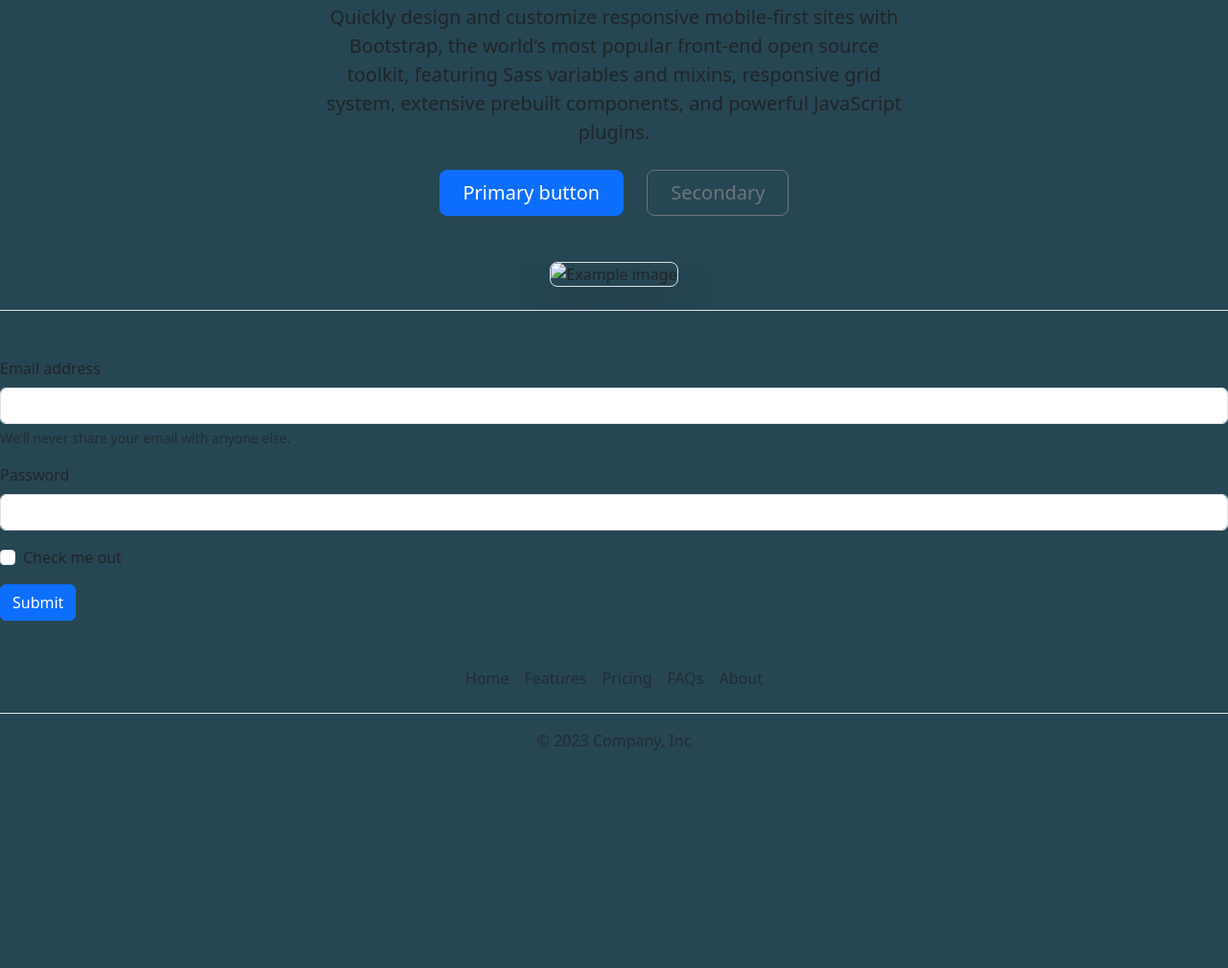
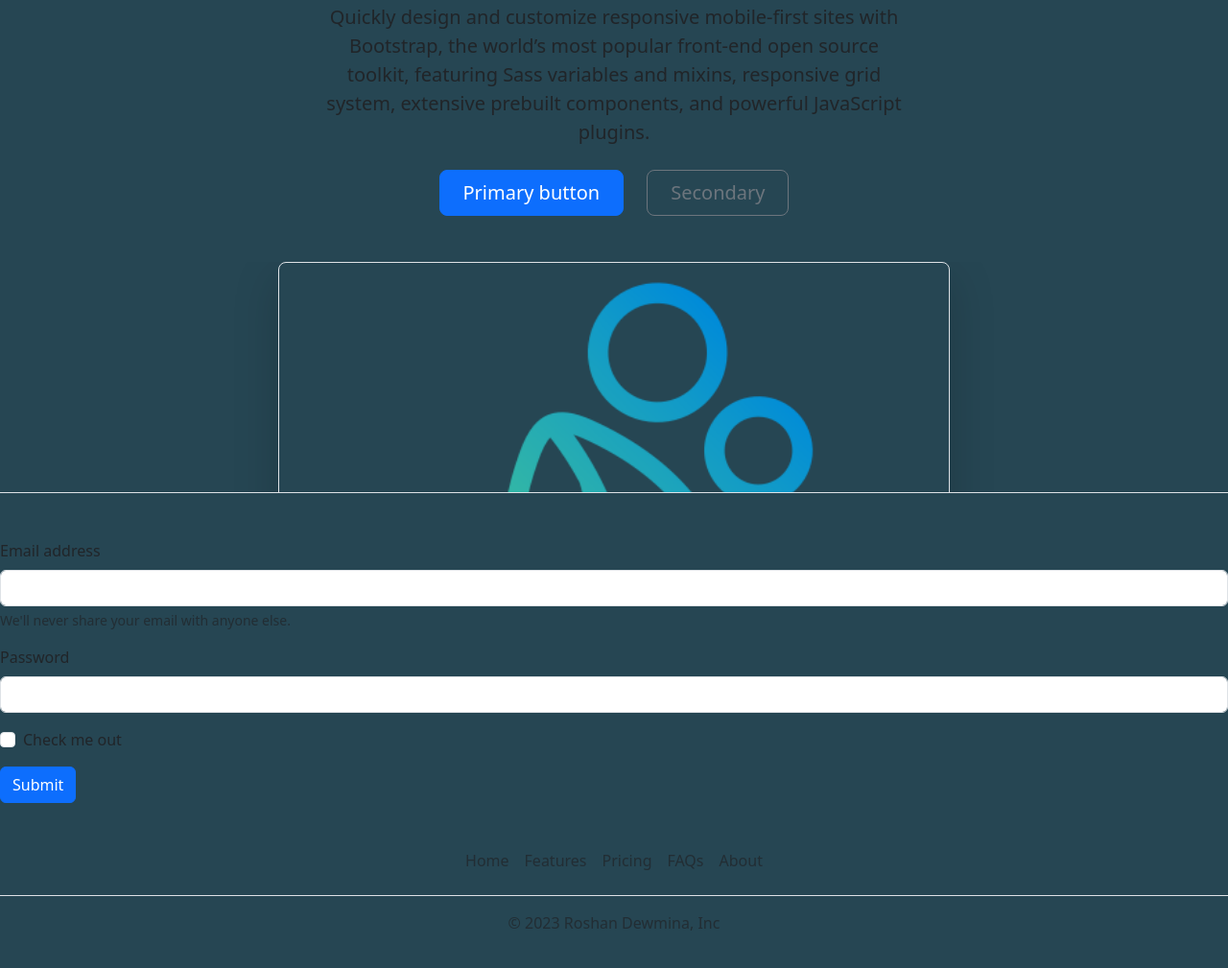
Before and after one commit to RoshanDewmina/innovate-now-23, a plain HTML site: page index.html in a window 1280 px wide. Shown: the part 241-1250 px from the top of the page at 96% size. Before the commit the page ends 1081 px from the top, so only its background shows below. Drawn offline with nearby package versions, Linux system fonts and the light colour scheme.

Commit message:
added picture

```diff
--- a/index.html
+++ b/index.html
@@ -46,7 +46,7 @@
             </div>
             <div class="overflow-hidden" style="max-height: 30vh;">
               <div class="container px-5">
-                <img src="bootstrap-docs.png" class="img-fluid border rounded-3 shadow-lg mb-4" alt="Example image" width="700" height="500" loading="lazy">
+                <img src="carbon-footprint_10159695.png" class="img-fluid border rounded-3 shadow-lg mb-4" alt="Example image" width="700" height="500" loading="lazy">
               </div>
             </div>
           </div>
@@ -79,7 +79,7 @@
                   <li class="nav-item"><a href="#" class="nav-link px-2 text-body-secondary">FAQs</a></li>
                   <li class="nav-item"><a href="#" class="nav-link px-2 text-body-secondary">About</a></li>
                 </ul>
-                <p class="text-center text-body-secondary">© 2023 Company, Inc</p>
+                <p class="text-center text-body-secondary">© 2023 Roshan Dewmina, Inc</p>
               </footer>
         </div>
         <script src="https://cdn.jsdelivr.net/npm/bootstrap@5.3.2/dist/js/bootstrap.bundle.min.js" integrity="sha384-C6RzsynM9kWDrMNeT87bh95OGNyZPhcTNXj1NW7RuBCsyN/o0jlpcV8Qyq46cDfL" crossorigin="anonymous"></script>
```
Also changed, not shown: form.html (+13 -0 lines), carbon-footprint_10159695.png (added), carbon-footprint_4891358.png (added).
